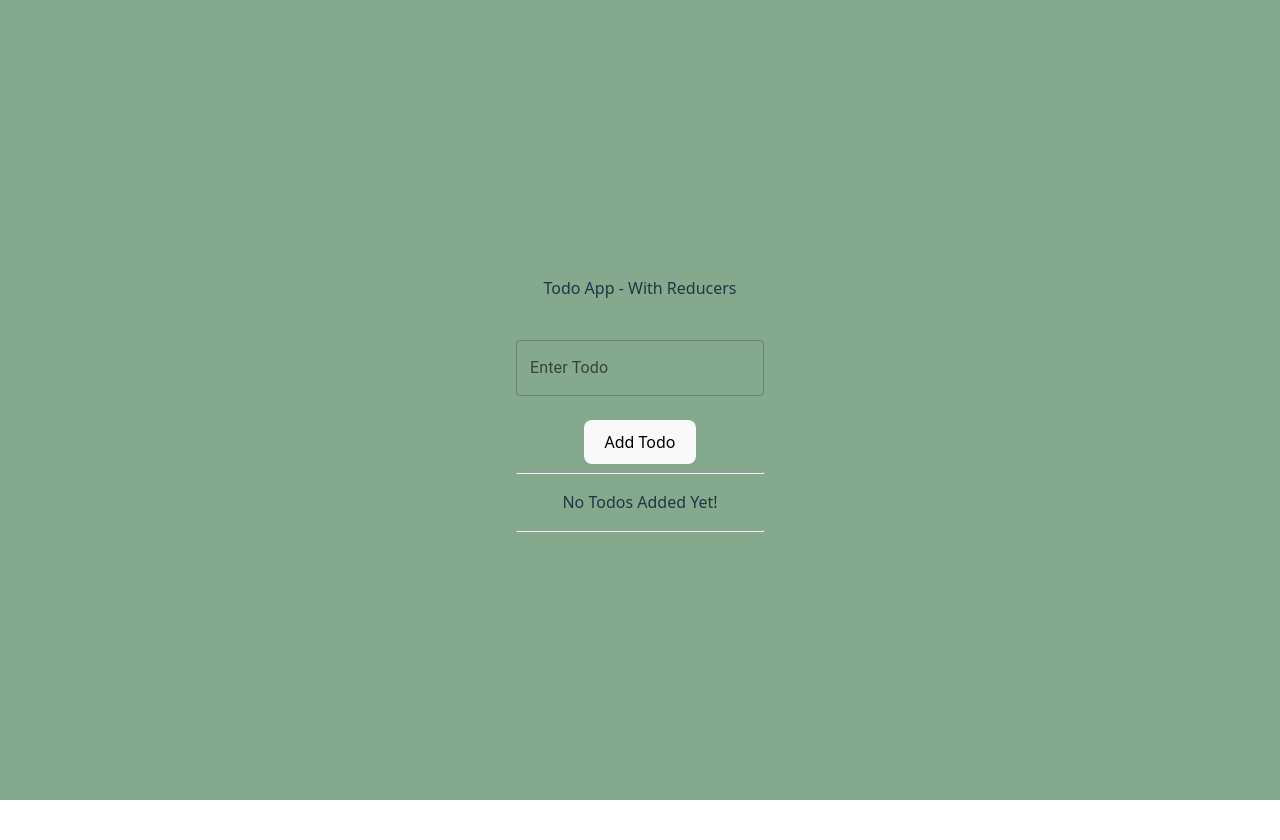
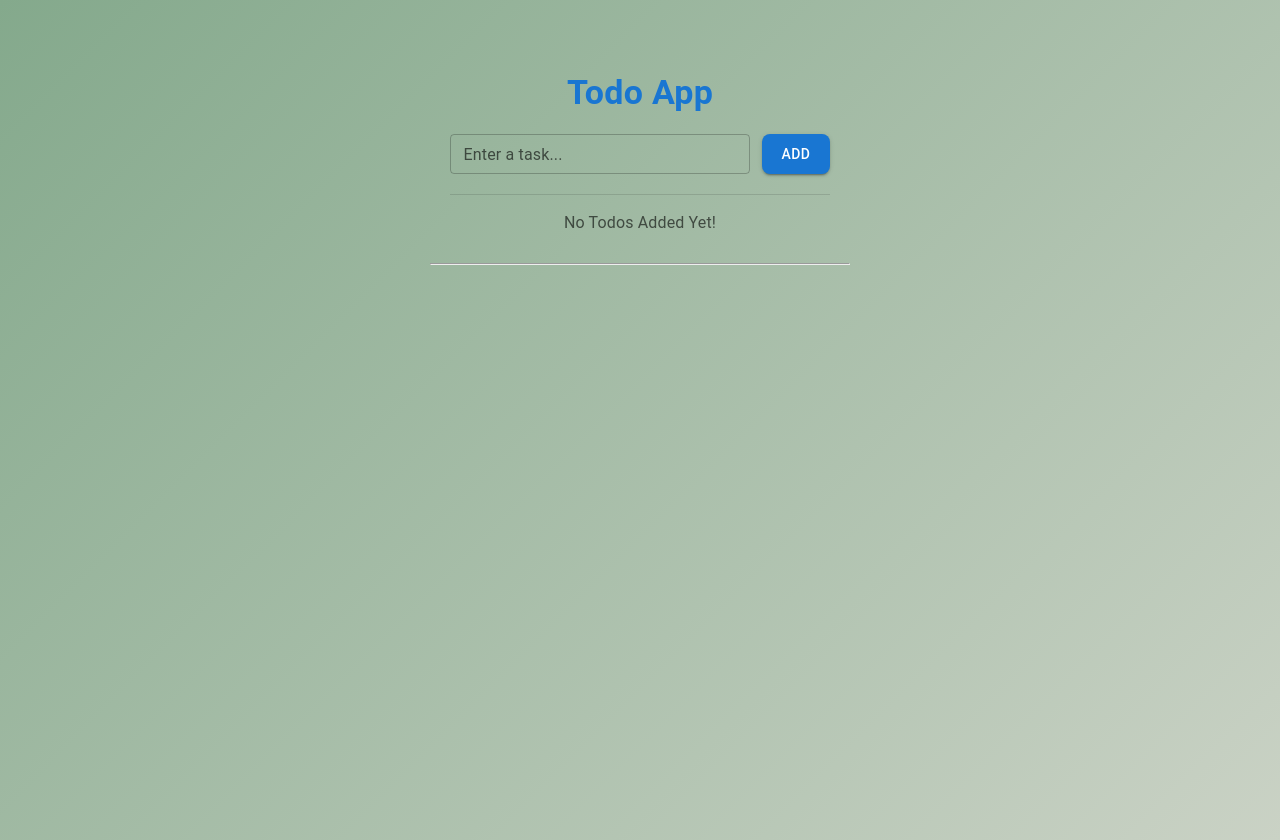
Before and after one commit to Lab-Dev-Pranav/Todo-App-With-Redux-fe, a React (Vite) app: page / in a window 1280 px wide. Before the commit the page ends 800 px from the top, so only its background shows below. Built offline with nearby package versions, Linux system fonts and the light colour scheme.

Commit message:
local storage saving added

```diff
--- a/package.json
+++ b/package.json
@@ -12,10 +12,12 @@
   "dependencies": {
     "@emotion/react": "^11.14.0",
     "@emotion/styled": "^11.14.1",
+    "@hello-pangea/dnd": "^18.0.1",
     "@mui/icons-material": "^7.3.2",
     "@mui/material": "^7.3.2",
     "@reduxjs/toolkit": "^2.8.2",
     "react": "^19.1.1",
+    "react-beautiful-dnd": "^13.1.1",
     "react-dom": "^19.1.1",
     "react-redux": "^9.2.0"
   },
--- a/src/components/AddTodo.jsx
+++ b/src/components/AddTodo.jsx
@@ -1,39 +1,52 @@
 import { useState } from "react";
 import { useDispatch } from "react-redux";
 import TextField from "@mui/material/TextField";
+import Button from "@mui/material/Button";
 import { addTodo } from "../features/todo/todoSlice";
 
 export default function AddTodo() {
-  let [todo, setTodo] = useState("");
-  let dispatch = useDispatch();
+  const [todo, setTodo] = useState("");
+  const dispatch = useDispatch();
 
-  let onChange = (e) => {
+  const onChange = (e) => {
     setTodo(e.target.value);
   };
 
-  let onSubmit = (e) => {
+  const onSubmit = (e) => {
     e.preventDefault();
-    // console.log(todo);
+    if (todo.trim() === "") return; // prevent empty todos
     dispatch(addTodo(todo));
     setTodo("");
   };
 
   return (
-    <>
-      <form onSubmit={onSubmit}>
-        <br />
+    <form
+      onSubmit={onSubmit}
+      style={{
+        display: "flex",
+        gap: "12px",
+        justifyContent: "center",
+        alignItems: "center",
+        margin: "20px 0",
+      }}
+    >
       <TextField
         type="text"
-          id="filled-basic"
-          label="Enter Todo"
+        label="Enter a task..."
         variant="outlined"
         value={todo}
         onChange={onChange}
+        size="small"
+        sx={{ width: "300px" }}
       />
-        <br />
-        <br />
-        <button type="submit">Add Todo</button>
+      <Button
+        type="submit"
+        variant="contained"
+        color="primary"
+        sx={{ padding: "8px 20px", borderRadius: "8px" }}
+      >
+        Add
+      </Button>
     </form>
-    </>
   );
 }
--- a/src/components/Todo.jsx
+++ b/src/components/Todo.jsx
@@ -1,84 +1,102 @@
-import { useSelector } from "react-redux";
-import AddTodo from "./addTodo";
+import { useSelector, useDispatch } from "react-redux";
+import AddTodo from "./AddTodo";
 import BlockFlippedIcon from "@mui/icons-material/BlockFlipped";
 import CheckIcon from "@mui/icons-material/Check";
 import DeleteIcon from "@mui/icons-material/Delete";
-import { useDispatch } from "react-redux";
-import { deleteTodo } from "../features/todo/todoSlice";
-import { markAsDoneTodo } from "../features/todo/todoSlice";
+import { deleteTodo, markAsDoneTodo } from "../features/todo/todoSlice";
+
+import {
+  Card,
+  CardContent,
+  Typography,
+  IconButton,
+  Divider,
+} from "@mui/material";
 
 export default function Todo() {
   const todos = useSelector((state) => state.todos);
-  //   console.log(todos);
-  let dispatch = useDispatch();
+  const dispatch = useDispatch();
 
-  let deleteTask = (id) => {
-    // console.log("delete", id);
+  const deleteTask = (id) => {
     dispatch(deleteTodo(id));
   };
 
-  let markAsDoneTask = (id) => {
-    // console.log("mark as done", id);
+  const markAsDoneTask = (id) => {
     dispatch(markAsDoneTodo(id));
   };
 
   return (
-    <div>
-      <p>Todo App - With Reducers</p>
+    <div
+      style={{
+        maxWidth: "500px",
+        margin: "0 auto",
+        padding: "20px",
+      }}
+    >
+      <Typography
+        variant="h4"
+        align="center"
+        gutterBottom
+        sx={{ fontWeight: "bold", color: "#1976d2" }}
+      >
+        Todo App
+      </Typography>
 
       <AddTodo />
-      <hr />
+      <Divider sx={{ marginY: 2 }} />
 
-      {todos.map((todo) => (
-        <div
+      {todos.length === 0 ? (
+        <Typography align="center" color="text.secondary">
+          No Todos Added Yet!
+        </Typography>
+      ) : (
+        todos.map((todo) => (
+          <Card
             key={todo.id}
-          style={{
-            background: "#354f52",
-            border: "1px solid #ccc",
-            borderRadius: "8px",
-            padding: "12px",
-            marginBottom: "10px",
-            boxShadow: "0 2px 6px rgba(0,0,0,0.05)",
-            display: "flex",
-            flexDirection: "column",
-            alignItems: "flex-start",
+            sx={{
+              backgroundColor: todo.isDone ? "#e8f5e9" : "#f5f5f5",
+              marginBottom: "12px",
+              borderRadius: "10px",
+              boxShadow: "0 2px 6px rgba(0,0,0,0.08)",
             }}
           >
-          <p style={{ fontWeight: "bold", margin: 0 }}>{todo.task}</p>
-          {/* <p style={{ margin: 0 }}>{todo.id}</p> */}
-
-          <div style={{ display: "flex", gap: "300%" }}>
-            <p
-              style={{
-                color: todo.isDone ? "#4fff78ff" : "#258bffff",
-                margin: "6px 0 0 0",
-                fontSize: "0.95em",
+            <CardContent
+              sx={{
+                display: "flex",
+                justifyContent: "space-between",
+                alignItems: "center",
               }}
             >
+              <Typography
+                variant="body1"
+                sx={{
+                  fontWeight: todo.isDone ? "normal" : "bold",
+                  textDecoration: todo.isDone ? "line-through" : "none",
+                  color: todo.isDone ? "gray" : "black",
+                }}
+              >
+                {todo.task}
+              </Typography>
+
+              <div>
                 {todo.isDone ? (
-                <CheckIcon style={{ cursor: "pointer" }} />
+                  <CheckIcon sx={{ color: "green", marginRight: 1 }} />
                 ) : (
-                <BlockFlippedIcon
-                  style={{ cursor: "pointer" }}
+                  <IconButton
+                    color="primary"
                     onClick={() => markAsDoneTask(todo.id)}
-                />
+                  >
+                    <BlockFlippedIcon />
+                  </IconButton>
                 )}
-            </p>
-            <p
-              style={{
-                fontSize: "0.85em",
-                color: "#ff8d8dff",
-                margin: "4px 0 0 0",
-              }}
-              onClick={() => deleteTask(todo.id)}
-            >
-              <DeleteIcon style={{ cursor: "pointer" }} />
-            </p>
+                <IconButton color="error" onClick={() => deleteTask(todo.id)}>
+                  <DeleteIcon />
+                </IconButton>
               </div>
-        </div>
-      ))}
-
-      {todos.length === 0 && <p>No Todos Added Yet!</p>}
+            </CardContent>
+          </Card>
+        ))
+      )}
     </div>
   );
 }
--- a/src/features/todo/todoSlice.js
+++ b/src/features/todo/todoSlice.js
@@ -19,12 +19,19 @@ const todoSlice = createSlice({
         todo.id === action.payload ? { ...todo, isDone: true } : todo
       );
     },
+
+    reorderTodos: (state, action) => {
+      const { sourceIndex, destinationIndex } = action.payload;
+      const [moved] = state.splice(sourceIndex, 1);
+      state.splice(destinationIndex, 0, moved);
+    },
+
     resetTodos: () => {
       return [];
     },
   },
 });
 
-export const { addTodo, deleteTodo, markAsDoneTodo, resetTodos } =
+export const { addTodo, deleteTodo, markAsDoneTodo, resetTodos, reorderTodos } =
   todoSlice.actions;
 export default todoSlice.reducer;
--- a/src/index.css
+++ b/src/index.css
@@ -1,11 +1,11 @@
 :root {
-  font-family: system-ui, Avenir, Helvetica, Arial, sans-serif;
-  line-height: 1.5;
+  font-family: "Inter", system-ui, Avenir, Helvetica, Arial, sans-serif;
+  line-height: 1.6;
   font-weight: 400;
 
-  color-scheme: light dark;
-  color: rgba(255, 255, 255, 0.87);
-  background-color: #242424;
+  color-scheme: light;
+  color: #2f3e46;
+  background-color: #cad2c5;
 
   font-synthesis: none;
   text-rendering: optimizeLegibility;
@@ -13,29 +13,38 @@
   -moz-osx-font-smoothing: grayscale;
 }
 
-a {
-  font-weight: 500;
-  color: #646cff;
-  text-decoration: inherit;
-}
-a:hover {
-  color: #535bf2;
-}
-
 body {
   margin: 0;
   display: flex;
-  place-items: center;
+  justify-content: center;
+  align-items: flex-start;
   min-width: 320px;
   min-height: 100vh;
-  background-color: #84a98c;
+  background: linear-gradient(135deg, #84a98c, #cad2c5);
+  padding: 20px;
 }
 
-h1 {
-  font-size: 3.2em;
-  line-height: 1.1;
+/* Headings */
+h1,
+h2,
+h3,
+h4 {
+  margin: 0 0 10px 0;
+  font-weight: 600;
+  color: #2f3e46;
 }
 
+/* Links */
+a {
+  font-weight: 500;
+  color: #1976d2;
+  text-decoration: none;
+}
+a:hover {
+  color: #0d47a1;
+}
+
+/* Buttons (non-MUI fallback) */
 button {
   border-radius: 8px;
   border: 1px solid transparent;
@@ -43,27 +52,23 @@ button {
   font-size: 1em;
   font-weight: 500;
   font-family: inherit;
-  background-color: #1a1a1a;
+  background-color: #1976d2;
+  color: white;
   cursor: pointer;
-  transition: border-color 0.25s;
+  transition: background-color 0.25s;
 }
 button:hover {
-  border-color: #646cff;
+  background-color: #1565c0;
 }
 button:focus,
 button:focus-visible {
-  outline: 4px auto -webkit-focus-ring-color;
+  outline: 3px solid #90caf9;
 }
 
-@media (prefers-color-scheme: light) {
-  :root {
-    color: #213547;
-    background-color: #ffffff;
-  }
-  a:hover {
-    color: #747bff;
-  }
-  button {
-    background-color: #f9f9f9;
-  }
+/* No-todos message */
+.no-todos {
+  text-align: center;
+  color: #555;
+  font-style: italic;
+  margin-top: 20px;
 }
```
Also changed, not shown: 1 other file (tests, documents, lock files or other folders). Lines whose indentation alone changed are shown as unchanged.
